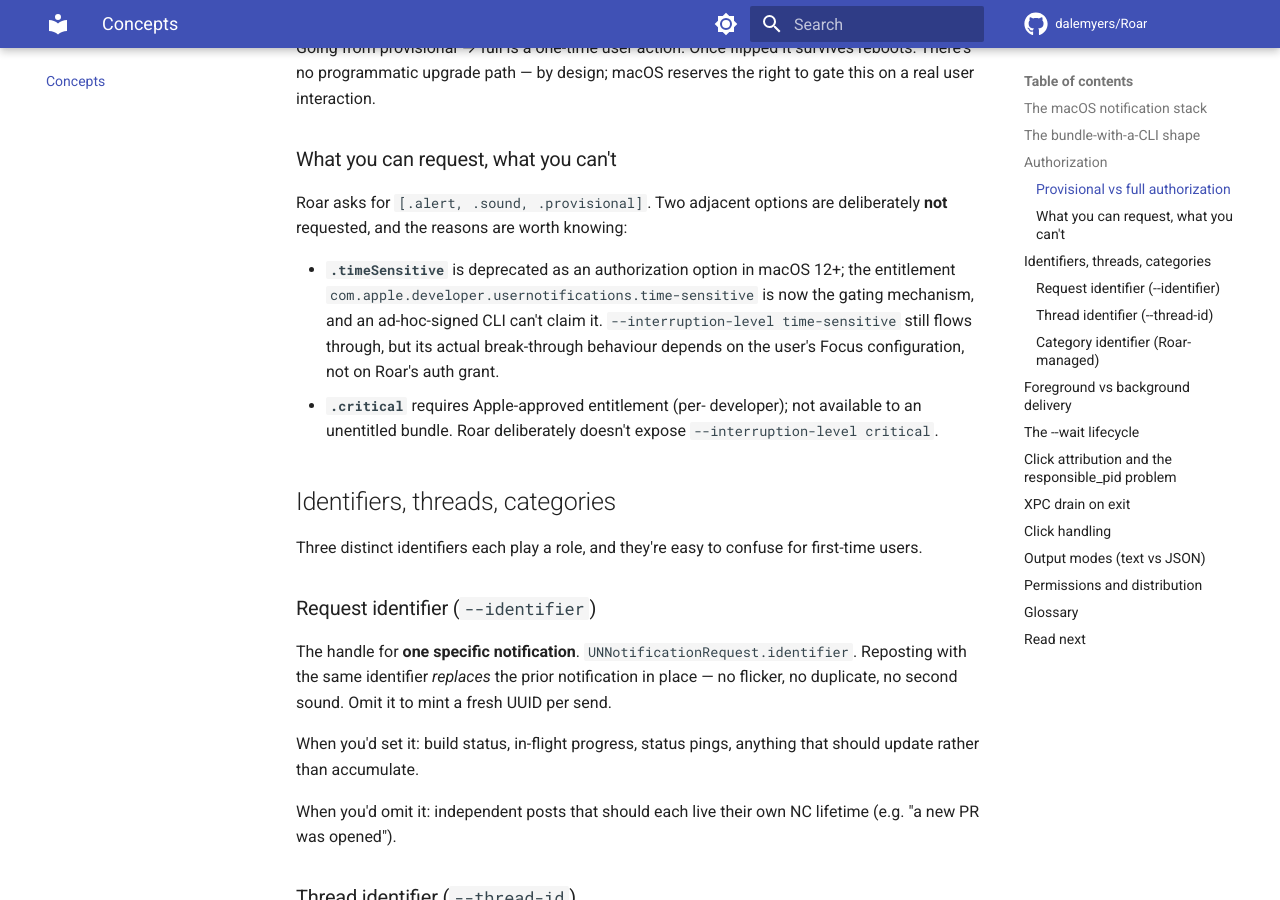
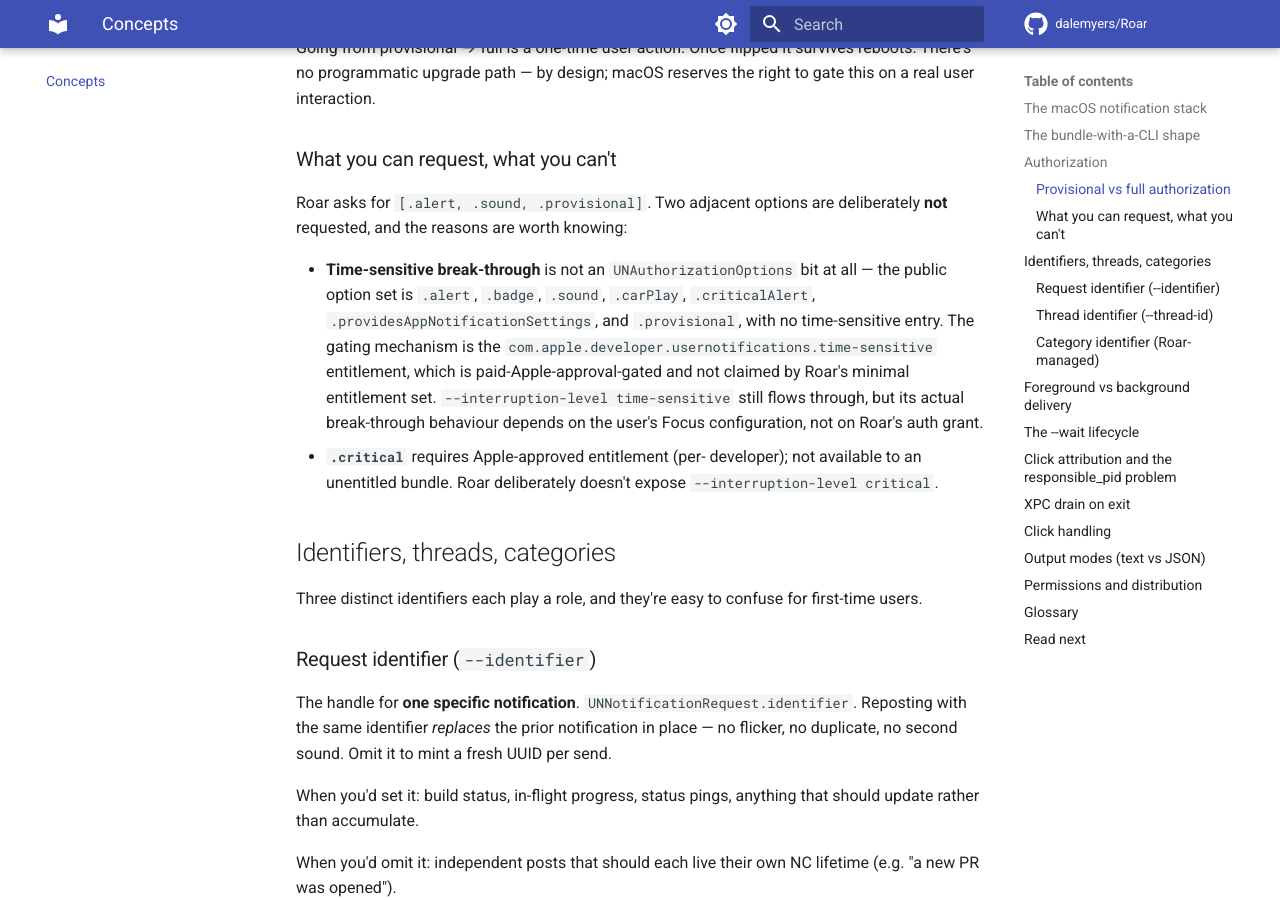
Before and after one commit to dalemyers/Roar, an MkDocs documentation site: the page built from docs/CONCEPTS.md, in a window 1280 px wide and 900 px high, scrolled down 1982 px. Built offline with MkDocs 1.6.1 and Material for MkDocs 9.7.7, drawn with Linux system fonts in a browser that asks for light colours; comment, search, counter and statistics services are not loaded.

```diff
--- a/docs/CONCEPTS.md
+++ b/docs/CONCEPTS.md
@@ -102,13 +102,17 @@ Roar asks for `[.alert, .sound, .provisional]`. Two adjacent
 options are deliberately **not** requested, and the reasons are
 worth knowing:
 
-- **`.timeSensitive`** is deprecated as an authorization option
-  in macOS 12+; the entitlement
-  `com.apple.developer.usernotifications.time-sensitive` is now
-  the gating mechanism, and an ad-hoc-signed CLI can't claim
-  it. `--interruption-level time-sensitive` still flows
-  through, but its actual break-through behaviour depends on
-  the user's Focus configuration, not on Roar's auth grant.
+- **Time-sensitive break-through** is not an `UNAuthorizationOptions`
+  bit at all — the public option set is `.alert`, `.badge`,
+  `.sound`, `.carPlay`, `.criticalAlert`,
+  `.providesAppNotificationSettings`, and `.provisional`, with no
+  time-sensitive entry. The gating mechanism is the
+  `com.apple.developer.usernotifications.time-sensitive`
+  entitlement, which is paid-Apple-approval-gated and not claimed
+  by Roar's minimal entitlement set.
+  `--interruption-level time-sensitive` still flows through, but
+  its actual break-through behaviour depends on the user's Focus
+  configuration, not on Roar's auth grant.
 - **`.critical`** requires Apple-approved entitlement (per-
   developer); not available to an unentitled bundle. Roar
   deliberately doesn't expose `--interruption-level critical`.
```
Also changed, not shown: docs/SECURITY.md (+11 -4 lines), 1 other file.
